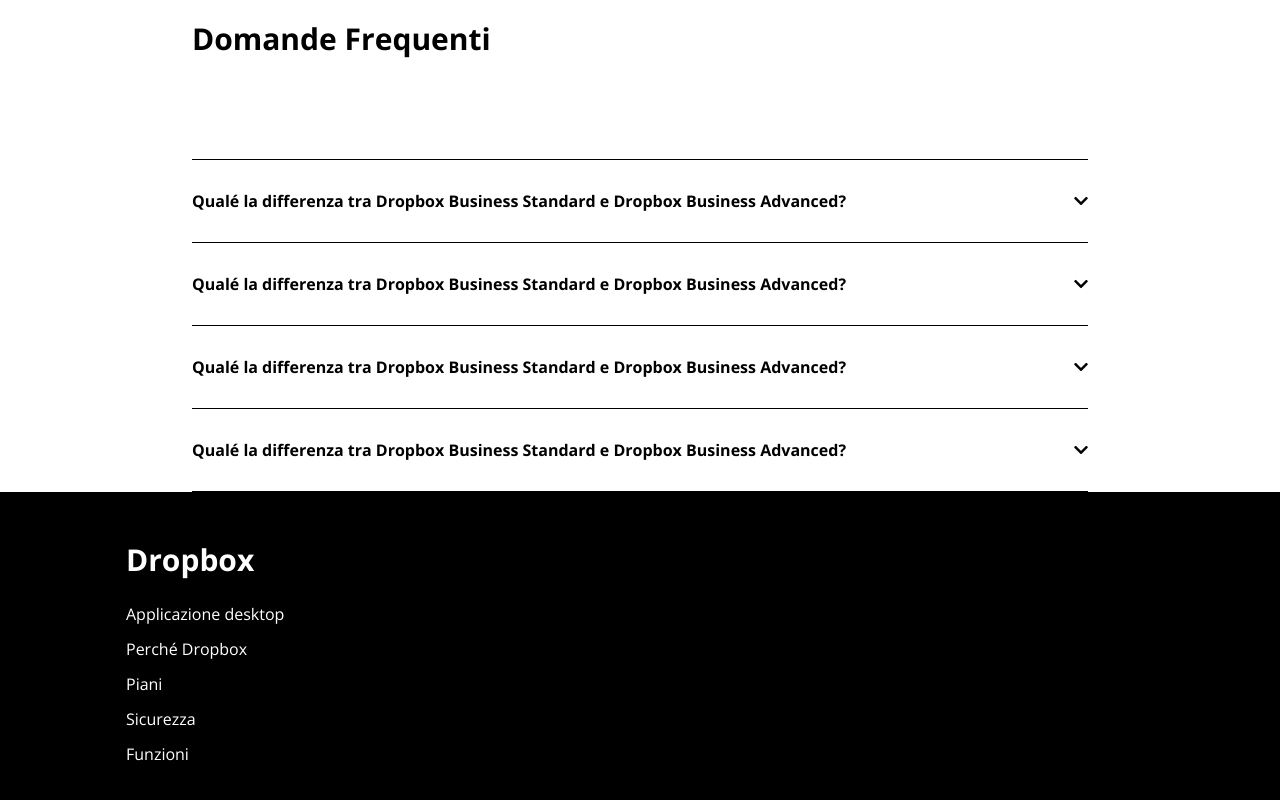
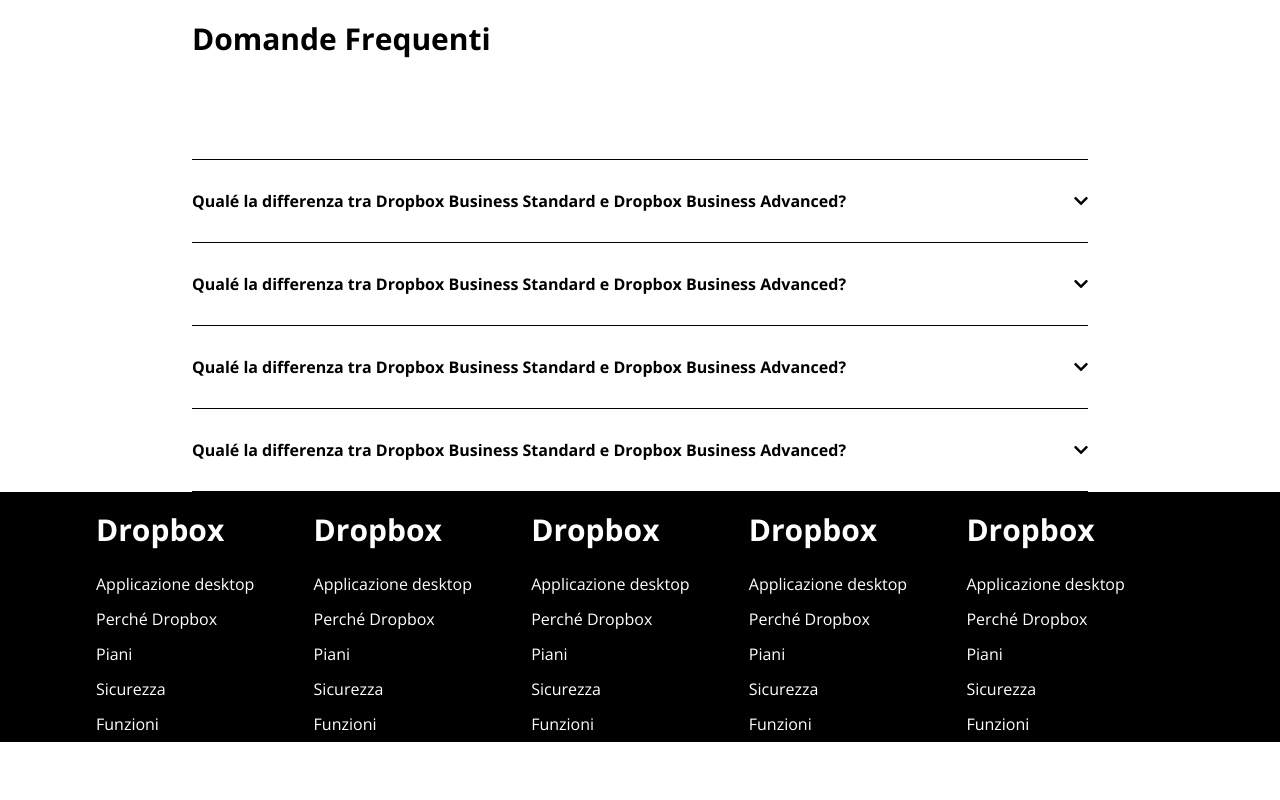
Before and after one commit to GiordanoRinaldi/htmlcss-dropbox, a plain HTML site: page index.html in a window 1280 px wide. Shown: the part 5993-6793 px from the top of the page. After the commit the page ends 6735 px from the top, so only its background shows below. Drawn offline with nearby package versions, Linux system fonts and the light colour scheme.

Commit message:
aggiunte colonne (da modificare txt)

```diff
--- a/css/style.css
+++ b/css/style.css
@@ -368,5 +368,9 @@
 }
 
 .footer-colonne {
-    width: calc(100vw / 5);
+    width: calc(85vw / 5);
 }
+
+.parte-sotto.footer-wh {
+    padding: 0;
+}
--- a/index.html
+++ b/index.html
@@ -309,6 +309,46 @@
                         <li><a href="#">Sicurezza</a></li>
                         <li><a href="#">Funzioni</a></li>
                     </ul>
+                </div><!--
+                --><div class="txt footer-colonne">
+                    <h3 class="marginfooter">Dropbox</h3>
+                    <ul class="footer-wh">
+                        <li><a href="#">Applicazione desktop</a></li>
+                        <li><a href="#">Perch&eacute; Dropbox</a></li>
+                        <li><a href="#">Piani</a></li>
+                        <li><a href="#">Sicurezza</a></li>
+                        <li><a href="#">Funzioni</a></li>
+                    </ul>
+                </div><!--
+                --><div class="txt footer-colonne">
+                    <h3 class="marginfooter">Dropbox</h3>
+                    <ul class="footer-wh">
+                        <li><a href="#">Applicazione desktop</a></li>
+                        <li><a href="#">Perch&eacute; Dropbox</a></li>
+                        <li><a href="#">Piani</a></li>
+                        <li><a href="#">Sicurezza</a></li>
+                        <li><a href="#">Funzioni</a></li>
+                    </ul>
+                </div><!--
+                --><div class="txt footer-colonne">
+                    <h3 class="marginfooter">Dropbox</h3>
+                    <ul class="footer-wh">
+                        <li><a href="#">Applicazione desktop</a></li>
+                        <li><a href="#">Perch&eacute; Dropbox</a></li>
+                        <li><a href="#">Piani</a></li>
+                        <li><a href="#">Sicurezza</a></li>
+                        <li><a href="#">Funzioni</a></li>
+                    </ul>
+                </div><!--
+                --><div class="txt footer-colonne">
+                    <h3 class="marginfooter">Dropbox</h3>
+                    <ul class="footer-wh">
+                        <li><a href="#">Applicazione desktop</a></li>
+                        <li><a href="#">Perch&eacute; Dropbox</a></li>
+                        <li><a href="#">Piani</a></li>
+                        <li><a href="#">Sicurezza</a></li>
+                        <li><a href="#">Funzioni</a></li>
+                    </ul>
                 </div>
             </div>
         </footer>
```
